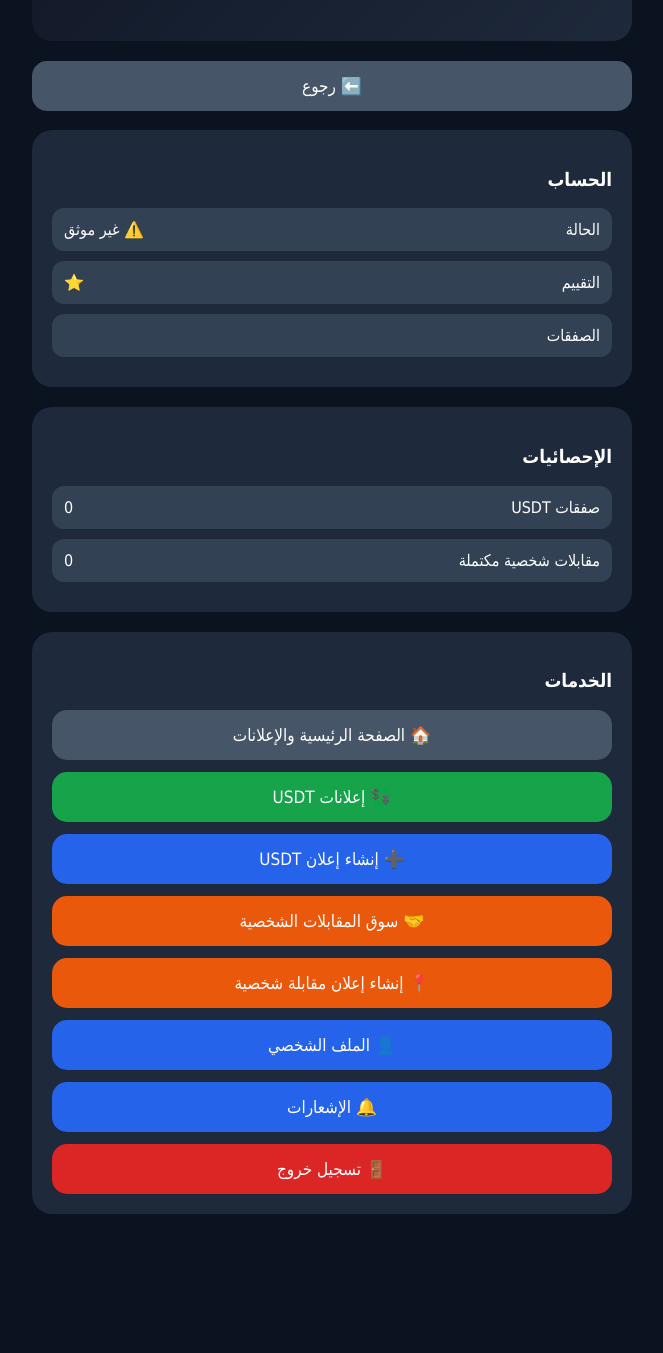
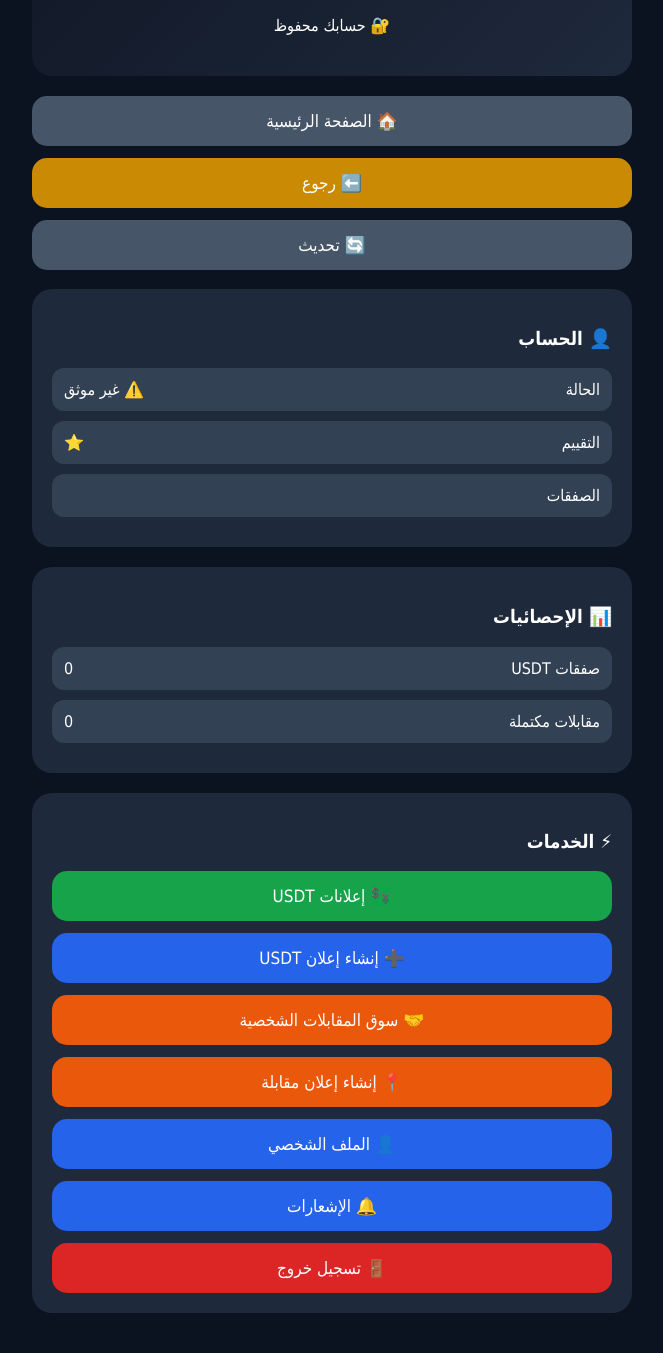
Before and after one commit to sameraishi460-cmd/USDT-P2P-Palestine, a Flask app: page /dashboard in a window 1280 px wide. Shown: the part 145-1498 px from the top of the page, without its empty margins (308-971 px from the left). Before the commit the page ends 1359 px from the top, so only its background shows below. Run offline with Flask 3, Linux system fonts and the light colour scheme; the visitor is signed in with stand-in values (Sample User, id 1); data comes from the database, SQL or seed files in the repository; data that the repository does not hold is empty.

Commit message:
Refactor dashboard layout and improve translations
Updated button styles and translated text to Arabic.

```diff
--- a/templates/dashboard.html
+++ b/templates/dashboard.html
@@ -73,13 +73,7 @@ body{
     color:white;
     background:#2563eb;
     font-size:17px;
-    transition:.2s;
 
-}
-
-
-.button:hover{
-    opacity:.85;
 }
 
 
@@ -103,6 +97,10 @@ body{
 }
 
 
+.yellow{
+    background:#ca8a04;
+}
+
 
 </style>
 
@@ -125,16 +123,38 @@ body{
 أهلاً {{ user['username'] }} 👋
 </p>
 
+
+<p>
+🔐 حسابك محفوظ
+</p>
+
+
 </div>
 
 
-<a class="button gray" href="javascript:history.back();">
+
+<div class="menu">
+
+
+<a class="button gray" href="/">
+🏠 الصفحة الرئيسية
+</a>
+
+
+<a class="button yellow" href="javascript:history.back();">
 ⬅️ رجوع
 </a>
 
 
+<a class="button gray" href="javascript:location.reload();">
+🔄 تحديث
+</a>
+
+
+</div>
+
+
 <br>
-
 
 
 
@@ -142,7 +162,7 @@ body{
 
 
 <h3>
-الحساب
+👤 الحساب
 </h3>
 
 
@@ -207,7 +227,7 @@ body{
 
 
 <h3>
-الإحصائيات
+📊 الإحصائيات
 </h3>
 
 
@@ -228,7 +248,7 @@ body{
 <div class="info">
 
 <span>
-مقابلات شخصية مكتملة
+مقابلات مكتملة
 </span>
 
 <span>
@@ -245,22 +265,15 @@ body{
 
 
 
-
 <div class="card">
 
 
 <h3>
-الخدمات
+⚡ الخدمات
 </h3>
 
 
 <div class="menu">
-
-
-<a class="button gray" href="/">
-🏠 الصفحة الرئيسية والإعلانات
-</a>
-
 
 
 <a class="button green" href="/">
@@ -285,7 +298,7 @@ body{
 
 
 <a class="button orange" href="/create_cash_ad">
-📍 إنشاء إعلان مقابلة شخصية
+📍 إنشاء إعلان مقابلة
 </a>
 
 
```
